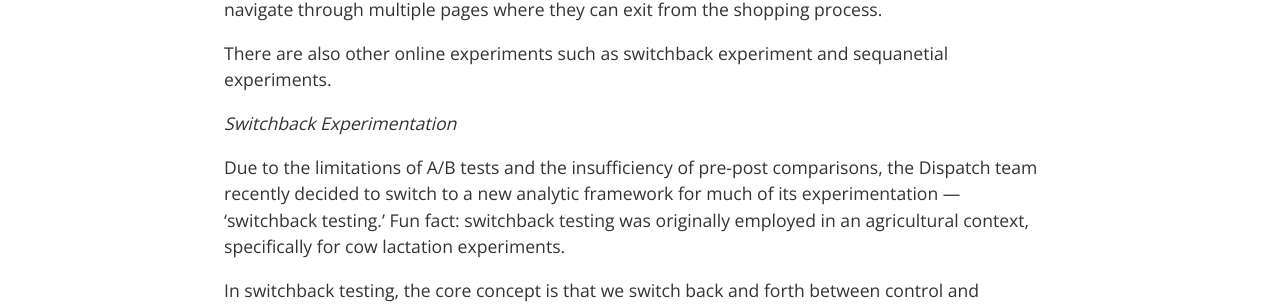
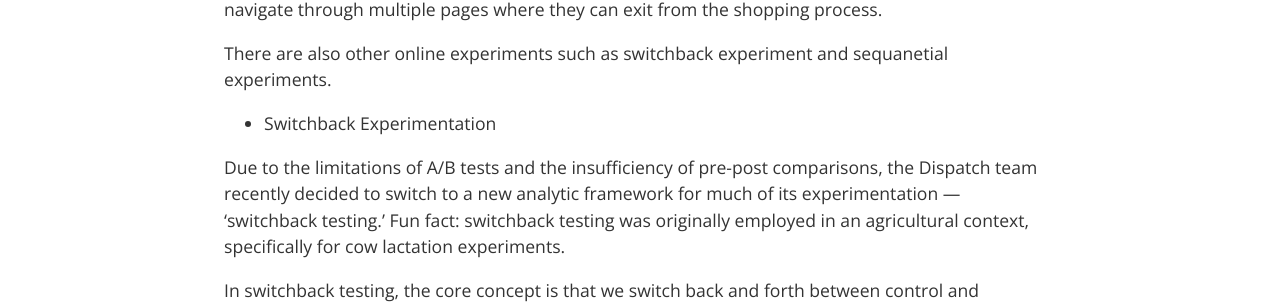
Before and after one commit to xwdeng80/blog, a Jekyll site: the page built from _posts/2021-06-10-beyond-ab-testing.md, in a window 1280 px wide. Shown: the part 1135-1441 px from the top of the page. Built offline with Jekyll 4.4.1, drawn with Linux system fonts in a browser that asks for light colours.

```diff
--- a/_posts/2021-06-10-beyond-ab-testing.md
+++ b/_posts/2021-06-10-beyond-ab-testing.md
@@ -25,7 +25,7 @@ shopping process.
 
 There are also other online experiments such as switchback experiment and sequanetial experiments.
 
-*Switchback Experimentation*
+- Switchback Experimentation
 
 Due to the limitations of A/B tests and the insufficiency of pre-post comparisons, the Dispatch team recently decided to switch to a new analytic framework for much of its experimentation — ‘switchback testing.’ Fun fact: switchback testing was originally employed in an agricultural context, specifically for cow lactation experiments.
 
```
